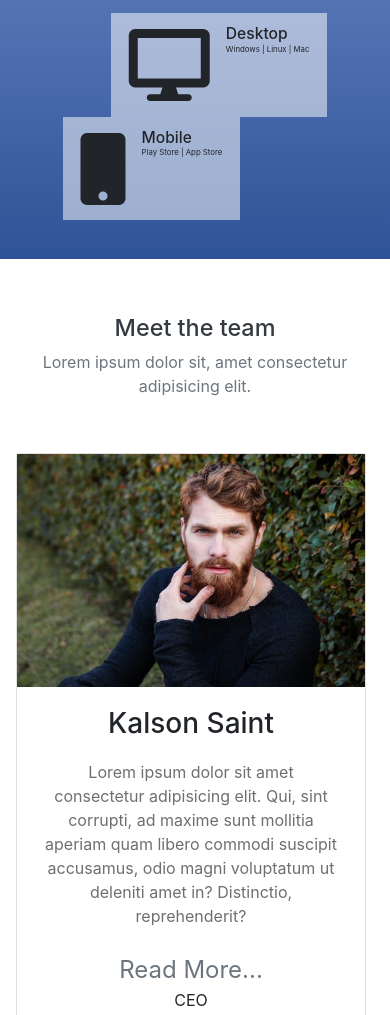
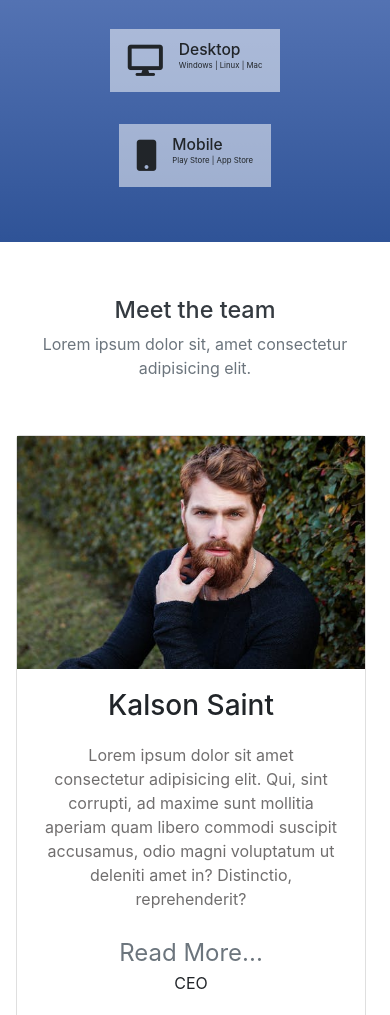
Before and after one commit to KalsonSaint/demo-site, a plain HTML site: page index.html in a window 390 px wide. Shown: the part 4989-6004 px from the top of the page. Drawn offline with Linux system fonts and the light colour scheme; a web font is replaced by a local one.

Commit message:
Updated Version

```diff
--- a/css/mobile-style.css
+++ b/css/mobile-style.css
@@ -22,6 +22,26 @@
         padding: 10vmin !important;
     }
     .section-3 .row h1{
-        padding: 6vmin;
+        padding: 6vmin 4vmin;
+    }
+    .section-3 .row .col-md-6{
+        text-align: center !important;
+    }
+    .section-3 desktop{
+        margin-bottom: 2rem;
+    }
+    .section-3 .desktop i{
+        font-size: 8vmin;
+    }
+    .section-4 .carousel-item{
+        padding-left: 0.6rem;
+    }
+    .section-4 .team{
+        display: flex;
+        flex-direction: column;
+        align-content: center;
+    }
+    .section-4 .carousel-inner{
+        width: 24rem;
     }
 }
--- a/index.html
+++ b/index.html
@@ -180,7 +180,7 @@
                 </div>
             </div>
             <div class="platform row">
-                <div class="col-md-6 col-sm-12 text-right">
+                <div class="col-md-6 col-sm-12 text-right my-3">
                     <div class="desktop shadow-lg">
                         <div class="d-flex flex-row justify-content-center">
                             <i class="fas fa-desktop fa-3x py-2 pr-3"></i>
@@ -191,7 +191,7 @@
                         </div>
                     </div>
                 </div>
-                <div class="col-md-6 col-sm-12 text-left">
+                <div class="col-md-6 col-sm-12 text-left my-3">
                     <div class="desktop shadow-lg">
                         <div class="d-flex flex-row justify-content-center">
                             <i class="fas fa-mobile fa-3x py-2 pr-3"></i>
```
